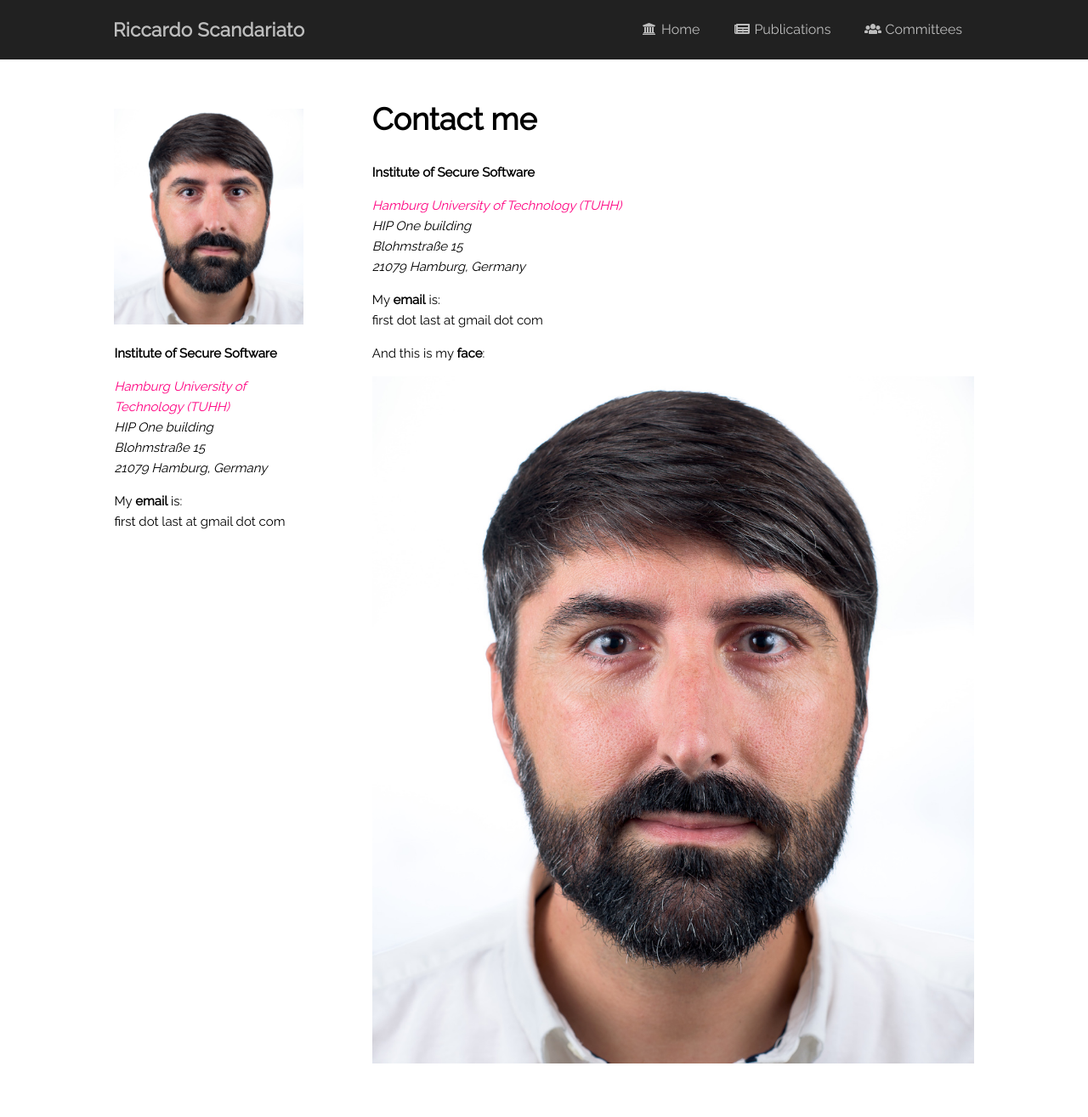
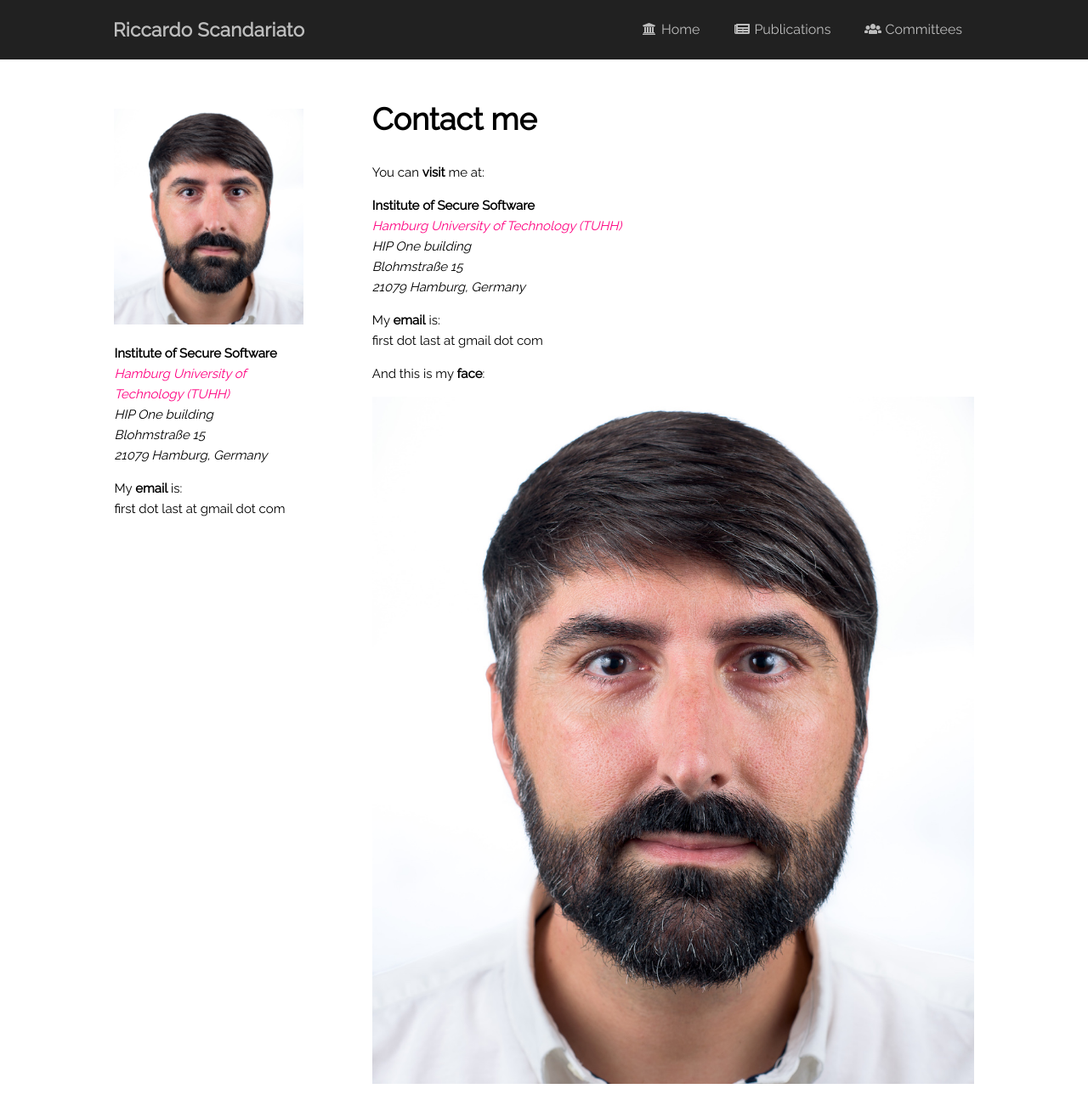
Before and after one commit to riccardoscandariato/riccardoscandariato.github.io, a Jekyll site: the page built from about.md, in a window 1280 px wide and 1322 px high. Shown: the top 1315 px of the window at 85% size. Built offline with Jekyll 4.4.1, drawn with Linux system fonts in a browser that asks for light colours; some web fonts are replaced.

Commit message:
new about

```diff
--- a/_includes/address.html
+++ b/_includes/address.html
@@ -1,10 +1,5 @@
 <p>
-    <b>
-    Institute of Secure Software
-    </b>
-</p>
-
-<p>
+    <b>Institute of Secure Software</b><br/>
     <em>
     <a href="https://www.tuhh.de/alt/tuhh/startpage.html" target="_blank">Hamburg University of Technology (TUHH)</a><br/>
     HIP One building<br/>
--- a/about.md
+++ b/about.md
@@ -5,6 +5,8 @@ title: Contact me
 permalink: /about
 ---
 
+You can <b>visit</b> me at:
+
 {% include address.html %}
 
 <p>And this is my <b>face</b>:</p>
```
